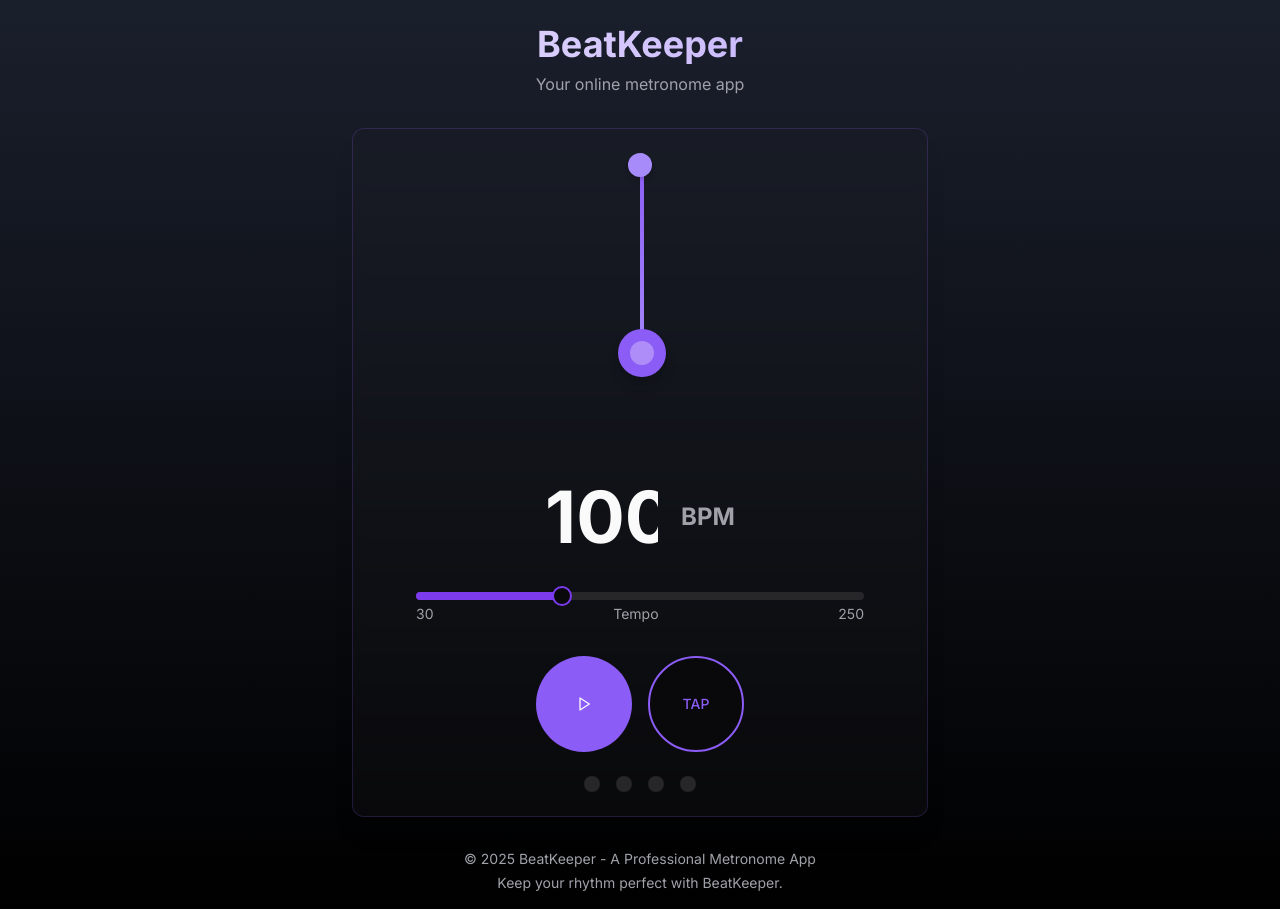
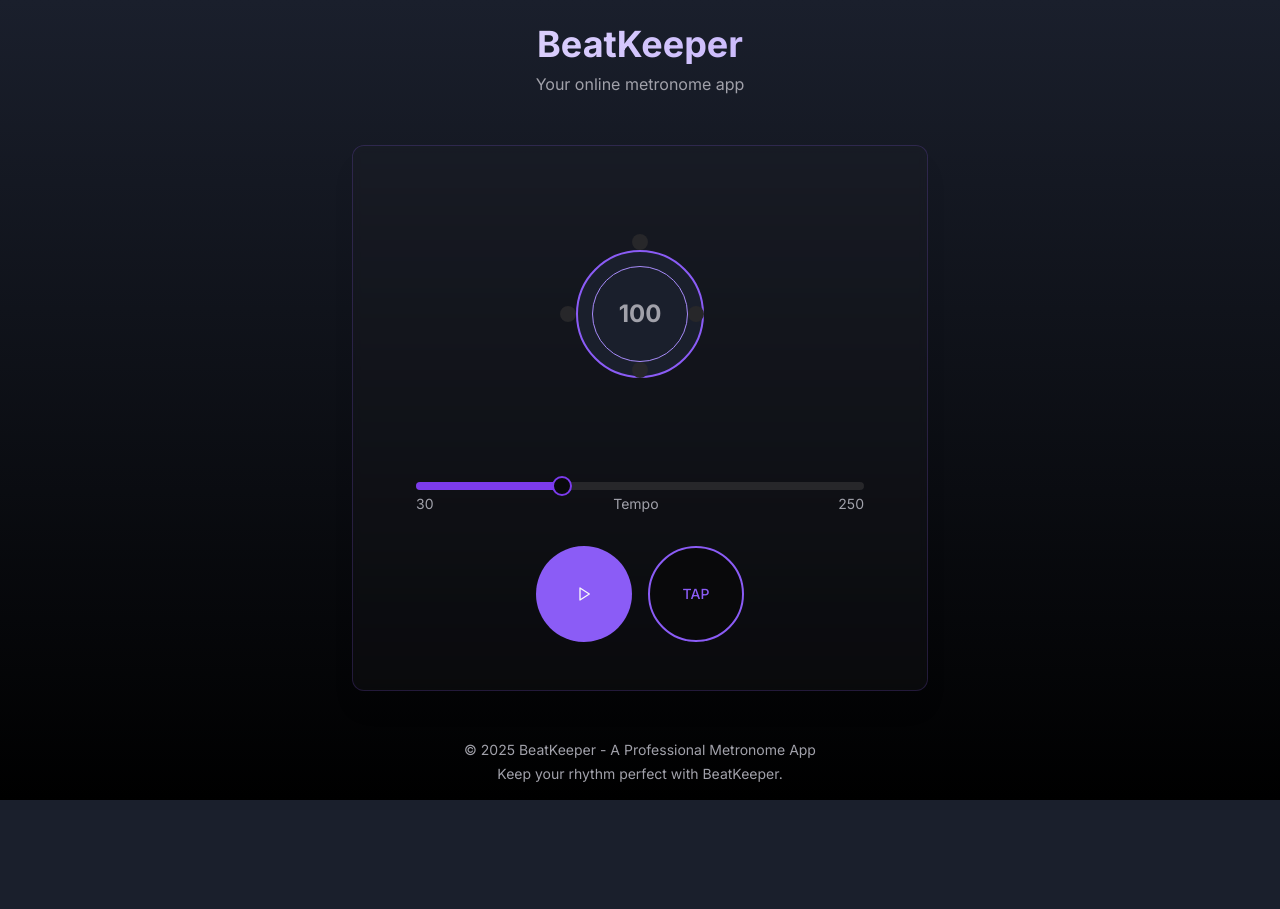
Before and after one commit to ivmos/beatkeeper-harmony-tuner, a React (Vite) app: page / in a window 1280 px wide. After the commit the page ends 800 px from the top, so only its background shows below. Built offline with nearby package versions, Linux system fonts and the light colour scheme.

Commit message:
Refactor: Replace pendulum with beat circle
Replaces the pendulum component with a circle that lights up on each beat.

```diff
--- a/src/components/MetronomeControl.tsx
+++ b/src/components/MetronomeControl.tsx
@@ -1,3 +1,4 @@
+
 import React, { useState, useRef } from 'react';
 import { Button } from "@/components/ui/button";
 import { Slider } from "@/components/ui/slider";
@@ -137,20 +138,8 @@ const MetronomeControl: React.FC = () => {
 
   return (
     <div className="flex flex-col items-center w-full max-w-md mx-auto">
-      <div className="w-full h-72 relative mb-8">
+      <div className="w-full h-72 flex items-center justify-center mb-6">
         <MetronomePendulum isPlaying={isPlaying} bpm={bpm} currentBeat={currentBeat} />
-      </div>
-
-      <div className="text-7xl font-bold mb-8 flex items-center">
-        <input
-          type="number"
-          value={bpm}
-          onChange={handleBpmInput}
-          className="w-32 bg-transparent text-center focus:outline-none focus:ring-2 focus:ring-metro-purple rounded-md"
-          min={30}
-          max={250}
-        />
-        <span className="text-2xl text-muted-foreground ml-2">BPM</span>
       </div>
 
       <div className="w-full mb-8">
@@ -180,13 +169,6 @@ const MetronomeControl: React.FC = () => {
 
         <TapTempo updateBpm={updateBpmFromTap} />
       </div>
-
-      <div className="flex gap-4 text-white text-sm">
-        <div className={`w-4 h-4 rounded-full ${currentBeat === 0 && isPlaying ? 'bg-metro-purple animate-beat-pulse' : 'bg-muted'}`}></div>
-        <div className={`w-4 h-4 rounded-full ${currentBeat === 1 && isPlaying ? 'bg-metro-purple animate-beat-pulse' : 'bg-muted'}`}></div>
-        <div className={`w-4 h-4 rounded-full ${currentBeat === 2 && isPlaying ? 'bg-metro-purple animate-beat-pulse' : 'bg-muted'}`}></div>
-        <div className={`w-4 h-4 rounded-full ${currentBeat === 3 && isPlaying ? 'bg-metro-purple animate-beat-pulse' : 'bg-muted'}`}></div>
-      </div>
     </div>
   );
 };
--- a/src/components/MetronomePendulum.tsx
+++ b/src/components/MetronomePendulum.tsx
@@ -1,5 +1,5 @@
 
-import React, { useEffect, useRef } from 'react';
+import React from 'react';
 
 interface MetronomePendulumProps {
   isPlaying: boolean;
@@ -8,49 +8,49 @@ interface MetronomePendulumProps {
 }
 
 const MetronomePendulum: React.FC<MetronomePendulumProps> = ({ isPlaying, bpm, currentBeat }) => {
-  const pendulumRef = useRef<HTMLDivElement>(null);
-
-  useEffect(() => {
-    if (!pendulumRef.current) return;
-
-    const pendulum = pendulumRef.current;
-
-    if (isPlaying) {
-      // Calculate duration from BPM (one complete swing takes two beats)
-      const durationInSeconds = (60 / bpm) * 2;
-
-      // Reset any existing animation
-      pendulum.style.animation = 'none';
-
-      // Force a reflow (repaint) to ensure the animation restarts properly
-      void pendulum.offsetWidth;
-
-      // Apply animation with dynamic duration
-      pendulum.style.animation = `pendulum-swing-right ${durationInSeconds}s ease-in-out infinite`;
-    } else {
-      // Stop animation when not playing
-      pendulum.style.animation = 'none';
-      pendulum.style.transform = 'rotate(0deg)';
-    }
-  }, [isPlaying, bpm]);
+  // Calculate animation duration from BPM
+  const beatDuration = 60 / bpm;
 
   return (
-    <div className="w-full h-full flex justify-center items-start">
-      <div className="relative w-6 h-full">
-        {/* Pendulum arm */}
+    <div className="w-full h-full flex justify-center items-center">
+      <div className="relative w-32 h-32 flex items-center justify-center">
+        {/* Beat indicator circle */}
         <div
-          ref={pendulumRef}
-          className="pendulum-arm absolute top-0 left-1/2 w-1 h-56 bg-gradient-to-b from-metro-purple to-metro-light-purple rounded-full"
-          style={{ transformOrigin: 'top center', transform: 'translateX(-50%)' }}
+          className={`w-32 h-32 rounded-full flex items-center justify-center transition-all duration-100
+            ${isPlaying && currentBeat === 0 ? 'bg-metro-purple scale-110' : 'bg-metro-dark-blue border-2 border-metro-purple'}
+          `}
         >
-          {/* Pendulum weight */}
-          <div className="absolute bottom-0 left-1/2 w-12 h-12 rounded-full bg-metro-purple transform -translate-x-1/2 flex items-center justify-center shadow-lg">
-            <div className="w-6 h-6 rounded-full bg-white opacity-30"></div>
+          <div
+            className={`w-24 h-24 rounded-full flex items-center justify-center
+              ${isPlaying && currentBeat === 0 ? 'bg-metro-light-purple' : 'bg-metro-dark-blue border border-metro-light-purple'}
+            `}
+          >
+            <div
+              className={`w-16 h-16 rounded-full flex items-center justify-center text-2xl font-bold
+                ${isPlaying ? 'text-white' : 'text-muted-foreground'}
+              `}
+            >
+              {Math.round(bpm)}
+            </div>
           </div>
         </div>
 
-        {/* Center pin */}
-        <div className="absolute top-0 left-1/2 w-6 h-6 bg-metro-light-purple rounded-full transform -translate-x-1/2 z-10 shadow-md"></div>
+        {/* Beat indicators */}
+        <div className="absolute w-full h-full">
+          {[0, 1, 2, 3].map((beat) => (
+            <div
+              key={beat}
+              className={`absolute w-4 h-4 rounded-full
+                ${isPlaying && currentBeat === beat ? 'bg-metro-purple animate-beat-pulse' : 'bg-muted'}
+              `}
+              style={{
+                top: beat === 0 ? '-8px' : beat === 2 ? 'calc(100% - 8px)' : '50%',
+                left: beat === 3 ? '-8px' : beat === 1 ? 'calc(100% - 8px)' : '50%',
+                transform: 'translate(-50%, -50%)'
+              }}
+            />
+          ))}
+        </div>
       </div>
     </div>
   );
--- a/src/index.css
+++ b/src/index.css
@@ -46,14 +46,9 @@
     @apply bg-metro-dark-blue text-foreground;
     font-family: 'Inter', sans-serif;
   }
-
-  .pendulum-arm {
-    transform-origin: top center;
-  }
 }
 
-@keyframes pendulum-swing-right {
-  0% { transform: rotate(-30deg); }
-  50% { transform: rotate(30deg); }
-  100% { transform: rotate(-30deg); }
+@keyframes beat-pulse {
+  0%, 100% { transform: scale(1) translate(-50%, -50%); }
+  50% { transform: scale(1.3) translate(-50%, -50%); }
 }
```
